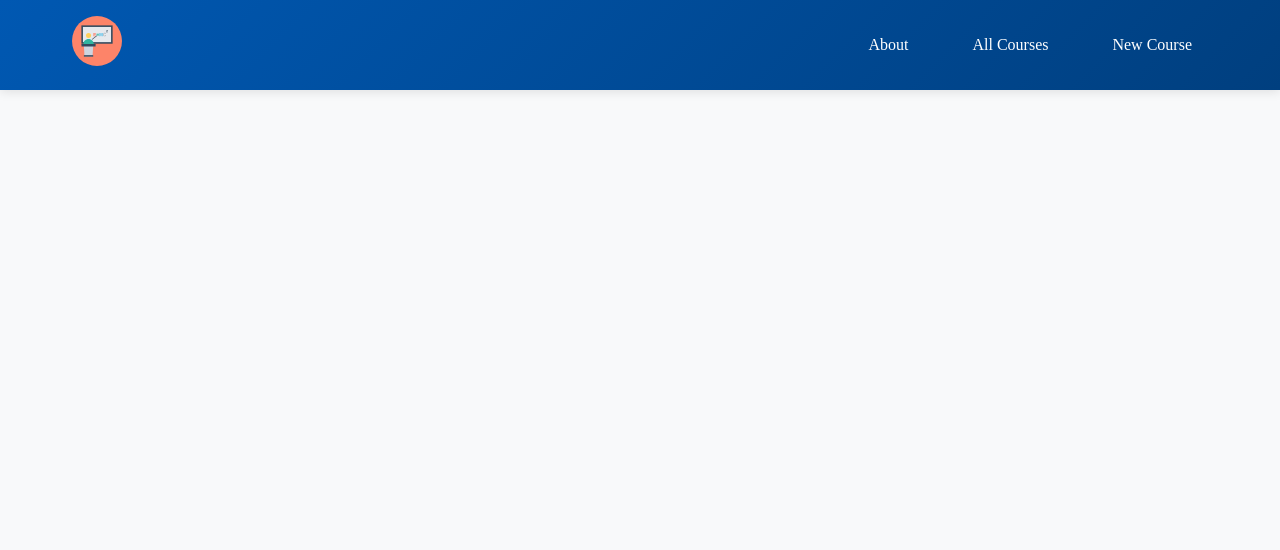
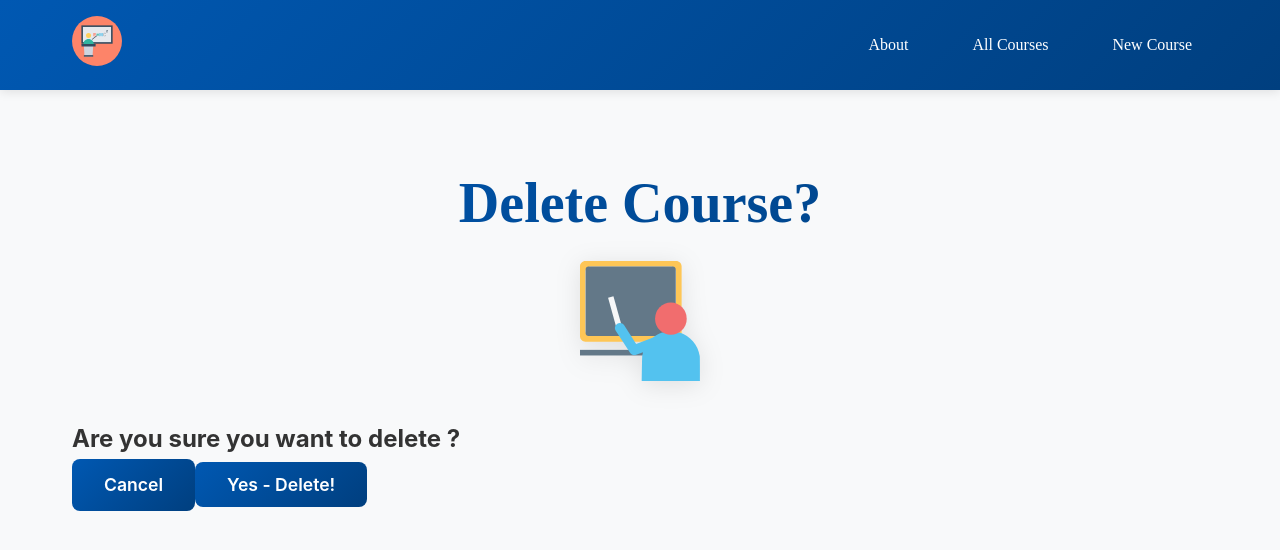
Before and after one commit to Ahmed-Hattan-2285/LMS-frontend, a React (Vite) app: page /courses/confirm_delete/1 in a window 1280 px wide. Before the commit this address led to /home. Shown: the top 550 px of the page. Built offline with nearby package versions, Linux system fonts and the light colour scheme; no server answers.

Commit message:
Update and Delete

```diff
--- a/src/pages/App/App.jsx
+++ b/src/pages/App/App.jsx
@@ -1,6 +1,5 @@
 import "./App.css"
-import { Route, Routes, Link } from 'react-router';
-import { useLocation, Navigate } from 'react-router';
+import { Route, Routes, Link, useLocation, Navigate } from 'react-router';
 import HomePage from '../HomePage/HomePage';
 import AboutPage from '../AboutPage/AboutPage';
 import CourseList from '../CourseList/CourseList';
@@ -37,7 +36,9 @@ export default function App() {
           <Route path="/" element={<HomePage />} />
           <Route path="/courses" element={<CourseList />} />
           <Route path="/courses/:id" element={<CourseDetail />} />
-          <Route path="/courses/new" element={<CourseForm />} />
+          <Route path="/courses/new" element={<CourseForm createCourse={true}/>} />
+          <Route path="/courses/:id/edit" element={<CourseForm editCourse={true}/>} />
+          <Route path="/courses/confirm_delete/:id" element={<CourseForm deleteCourse={true}/>} />
           <Route path="/about" element={<AboutPage />} />
           <Route path="/*" element={<Navigate to="/home" />} />
         </Routes>
--- a/src/pages/CourseDetail/CourseDetail.jsx
+++ b/src/pages/CourseDetail/CourseDetail.jsx
@@ -1,6 +1,6 @@
 import "./styles.css";
 import { useState, useEffect } from "react";
-import { useParams } from "react-router";
+import { useParams, Link } from "react-router";
 import * as lmsAPI from "../../utilities/lms-api";
 import blueBoard from "../../assets/images/blue-board.svg";
 
@@ -29,13 +29,17 @@ export default function CourseDetail() {
                 <img src={blueBoard} alt="Course board illustration" />
             </div>
             <div className="course-details">
-            <h1>{ courseDetail.title }</h1>
+                <h1>{courseDetail.title}</h1>
                 <h2>
                     {courseDetail.instructor
                         ? `Instructor: ${courseDetail.instructor}`
                         : "No instructor listed."}
                 </h2>
-            <p>{ courseDetail.description }</p>
+                <p>{courseDetail.description}</p>
+            </div>
+            <div className="course-actions">
+                <Link to={`/courses/${courseDetail.id}/edit`} className="edit btn">Edit</Link>
+                <Link to={`/courses/confirm_delete/${courseDetail.id}`} className="delete btn">Delete</Link>
             </div>
         </section>
     );
--- a/src/pages/CourseForm/CourseForm.jsx
+++ b/src/pages/CourseForm/CourseForm.jsx
@@ -1,34 +1,73 @@
 import "./styles.css";
-import { useState } from "react";
-import { useNavigate } from "react-router";
+import { useState, useEffect } from "react";
+import { useNavigate, useParams, Link } from "react-router";
 import blueBoard from "../../assets/images/blue-board.svg";
 
 import * as lmsAPI from "../../utilities/lms-api";
 
-export default function CourseForm() {
+export default function CourseForm({ createCourse, editCourse, deleteCourse }) {
     const initialState = { title: "", instructor: "", description: "" }
+
+    const [currCourse, setCurrCourse] = useState(null);
+    const { id } = useParams();
+
     const [formData, setFormData] = useState(initialState);
     const navigate = useNavigate();
 
+    useEffect(() => {
+        async function getAndSetDetail() {
+            try {
+                const course = await lmsAPI.courseDetail(id);
+                setCurrCourse(course);
+                setFormData(course)
+            } catch (err) {
+                console.log(err)
+                setCurrCourse(null)
+                setFormData(initialState)
+            }
+        }
+        if ((editCourse || deleteCourse) && id) getAndSetDetail()
+    }, [id])
+
     function handleChange(evt) {
-      setFormData({ ...formData, [evt.target.name]: evt.target.value });
+        const updatedData = { ...formData };
+        setFormData({ ...updatedData, [evt.target.name]: evt.target.value })
     }
 
     async function handleSubmit(evt) {
+        try {
             evt.preventDefault();
-      try {
-        const newCourse = await lmsAPI.createCourse(formData);
+            const newCourse = editCourse ? await lmsAPI.updateCourse(formData, currCourse.id) : await lmsAPI.createCourse(formData);
             setFormData(initialState);
             navigate(`/courses/${newCourse.id}`);
         } catch (err) {
             console.log(err);
         }
     }
+    async function handleDelete(evt) {
+        evt.preventDefault();
+        await lmsAPI.deleteCourse(currCourse.id)
+        setFormData(initialState)
+        navigate("/courses");
+    }
 
-    return (
-      <>
+    if (deleteCourse && !currCourse) return <h1>Loading</h1>
+    if (deleteCourse && currCourse) return (<>
         <div className="page-header">
-            <h1>Add a Course</h1>
+            <h1>Delete Course?</h1>
+            <img src={blueBoard} alt="A Course with a blue board" />
+        </div>
+        <h2>Are you sure you want to delete {currCourse.title}?</h2>
+        <form onSubmit={handleDelete}>
+            <Link to={`/courses/${currCourse.id}`} className="btn secondary">Cancel</Link>
+            <button type="submit" className="btn delete">Yes - Delete!</button>
+        </form>
+    </>)
+
+    if (editCourse && !currCourse) return <h1>Loading</h1>
+    if (createCourse || editCourse) return (<>
+        <div className="page-header">
+            {editCourse ? <h1>Edit {currCourse.title}'s Info</h1> : <h1>Add a Course</h1>}
             <img src={blueBoard} alt="A board with course icon" />
         </div>
         <form className="form-container" onSubmit={handleSubmit}>
@@ -81,6 +120,5 @@ export default function CourseForm() {
             </table>
             <button type="submit" className="btn end submit">Submit!</button>
         </form>
-      </>
-    );
+    </>)
 }
--- a/src/utilities/lms-api.js
+++ b/src/utilities/lms-api.js
@@ -9,6 +9,14 @@ export async function courseDetail(id) {
     return sendRequest(`${url}${id}/`)
 }
 
-export async function createCourse(courseData) {
-    return sendRequest(url, 'POST', courseData)
+export async function createCourse(formData) {
+    return sendRequest(url, 'POST', formData)
 }
+
+export async function updateCourse(formData, id) {
+    return sendRequest(`${url}${id}/`, 'PUT', formData)
+}
+
+export async function deleteCourse(id) {
+    return sendRequest(`${url}${id}/`, 'DELETE')
+}
--- a/src/utilities/sendRequest.js
+++ b/src/utilities/sendRequest.js
@@ -8,8 +8,12 @@ export default async function sendRequest(url, method = 'GET', payload) {
 	}
 
 	try {
-		const res = await fetch(`http://localhost:8000${url}`, options);
-		if (res.ok) return res.json();
+			const res = await fetch(`http://127.0.0.1:8000${url}`, options);
+			if (!res.ok) return res;
+			if (res.status === 204) return { ok: true };
+			const contentType = res.headers.get('content-type') || '';
+			if (contentType.includes('application/json')) return res.json();
+			return { ok: true };
 	} catch (err) {
 		console.log(err, "error in send-request");
 		return err;
```
Lines whose indentation alone changed are shown as unchanged.
